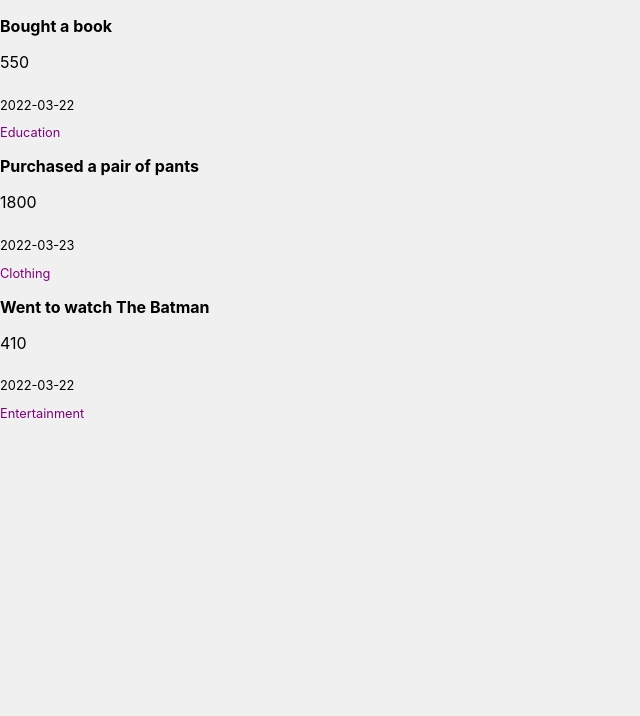
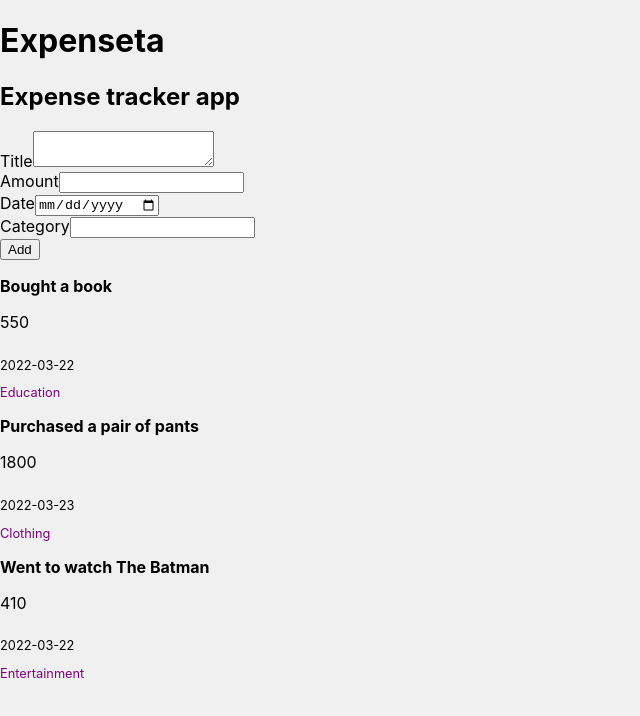
Before and after one commit to nslcoder/expenseta, a React (Create React App) app: page / in a window 1280 px wide. Shown: the top 716 px of the page, without its empty margins (0-640 px from the left). Built offline with nearby package versions, Linux system fonts and the light colour scheme.

Commit message:
feat: create add-expense form

```diff
--- a/src/App.js
+++ b/src/App.js
@@ -2,14 +2,20 @@ import { useState } from 'react';
 import './App.css';
 import expensesData from './data/expenses.json';
 import Expense from './components/Expense';
+import AddExpense from './components/AddExpense';
 
 function App() {
   const [expenses, setExpenses] = useState(expensesData);
 
   return (
     <div className='App'>
-      {expenses.map((expense, index) => (
-        <div className='expense-item' key={index}>
+      <h1>Expenseta</h1>
+      <h2>Expense tracker app</h2>
+
+      <AddExpense />
+
+      {expenses.map((expense) => (
+        <div className='expense-item' key={expense.id}>
           <Expense expense={expense} />
         </div>
       ))}
--- /dev/null
+++ b/src/components/AddExpense.js
@@ -0,0 +1,61 @@
+import { useState } from 'react';
+
+function AddExpense() {
+  const [title, setTitle] = useState('');
+  const [amount, setAmount] = useState('');
+  const [spentDate, setSpentDate] = useState('');
+  const [category, setCategory] = useState('');
+
+  function handleSubmit(e) {
+    e.preventDefault();
+
+    console.log(`title: ${title}`);
+    console.log(`amount: ${amount}`);
+    console.log(`spentDate: ${spentDate}`);
+    console.log(`category: ${category}`);
+  }
+
+  return (
+    <form onSubmit={handleSubmit}>
+      <div>
+        <label htmlFor='title'>Title</label>
+        <textarea
+          type='text'
+          id='title'
+          value={title}
+          onChange={(e) => setTitle(e.target.value)}
+        />
+      </div>
+      <div>
+        <label htmlFor='amount'>Amount</label>
+        <input
+          type='number'
+          id='amount'
+          value={amount}
+          onChange={(e) => setAmount(e.target.value)}
+        />
+      </div>
+      <div>
+        <label htmlFor='spentDate'>Date</label>
+        <input
+          type='date'
+          id='spentDate'
+          value={spentDate}
+          onChange={(e) => setSpentDate(e.target.value)}
+        />
+      </div>
+      <div>
+        <label htmlFor='category'>Category</label>
+        <input
+          type='text'
+          id='category'
+          value={category}
+          onChange={(e) => setCategory(e.target.value)}
+        />
+      </div>
+      <button type='submit'>Add</button>
+    </form>
+  );
+}
+
+export default AddExpense;
```
